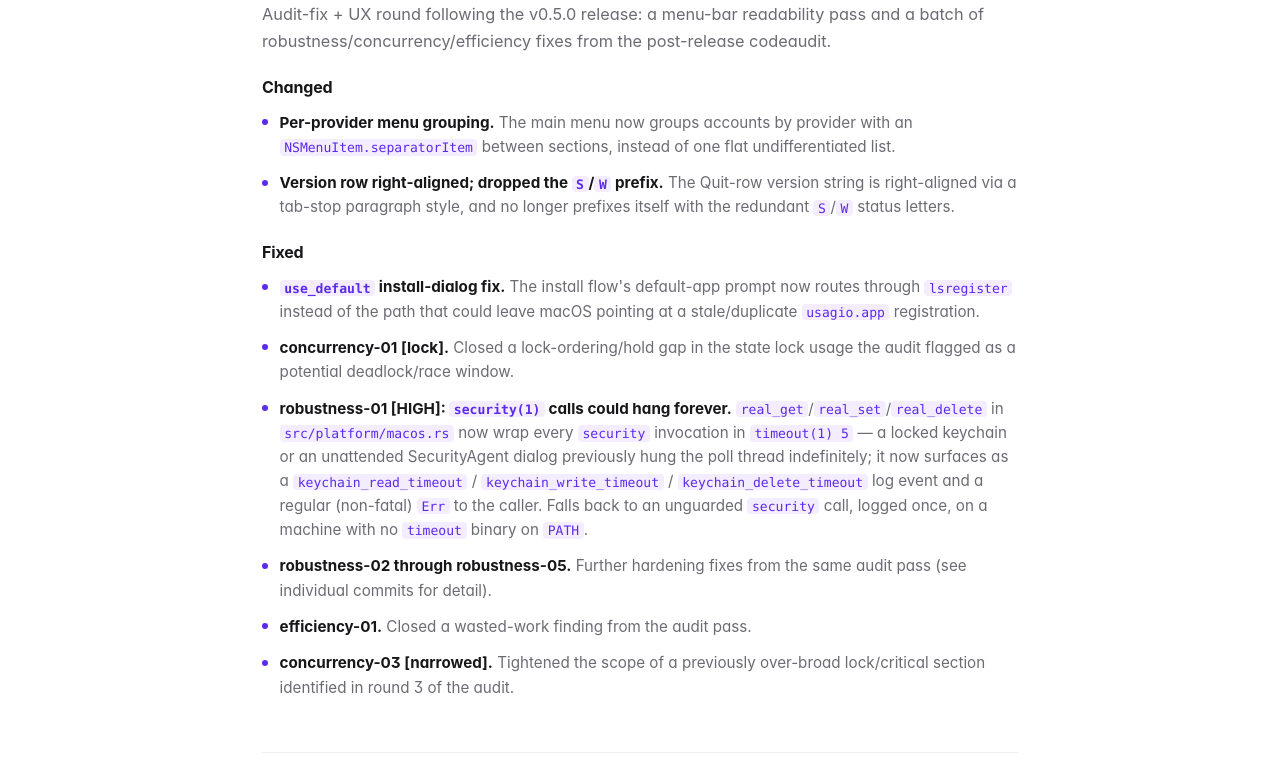
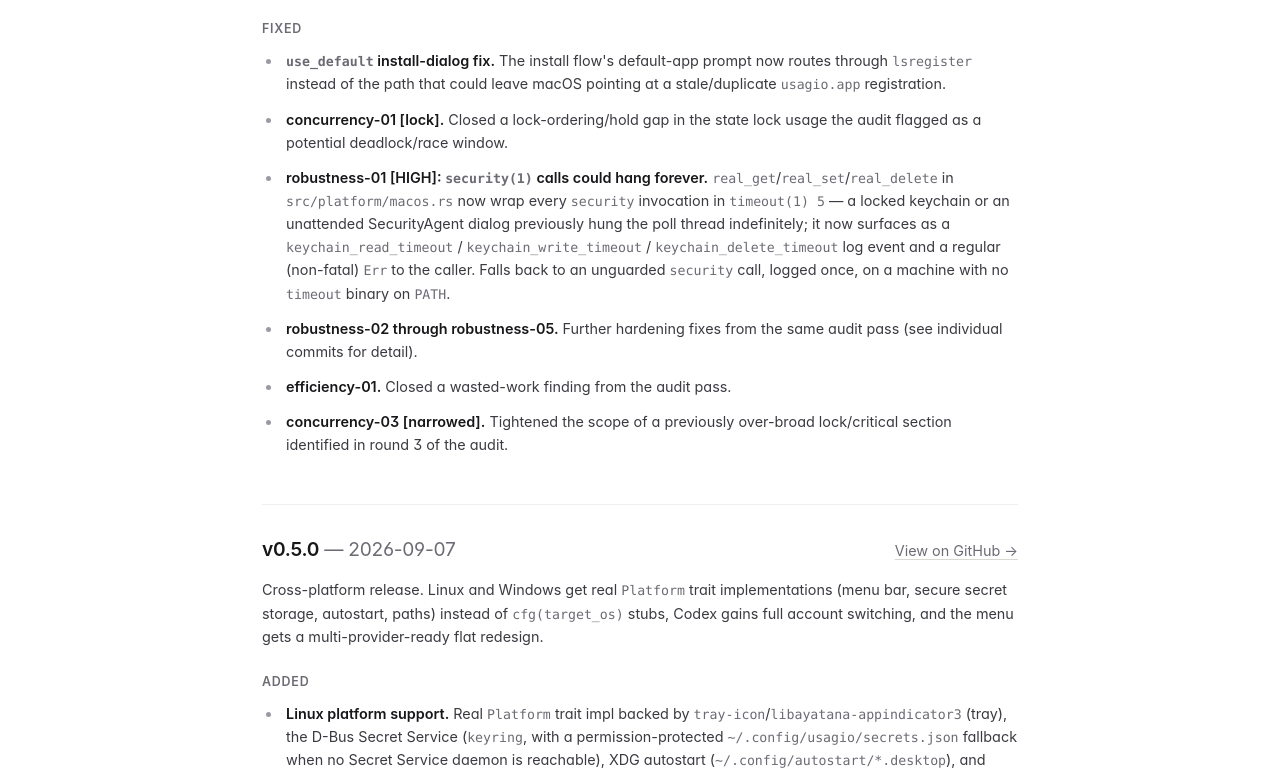
Before and after one commit to MattJackson/claude-usage, an Astro site in the folder web/: page /whats-new in a window 1280 px wide. Shown: the part 467-1240 px from the top of the page. Built offline with nearby package versions, Linux system fonts and the light colour scheme; Astro itself is replaced by a stand-in of ours.

Commit message:
web(whats-new): unify typography to 3 sizes, drop hero, tone down bullets
The changelog page was rendering ~10 distinct size/weight/color
combinations per entry — eyebrow pill, hero display, lede paragraph,
version header, inline date at 0.7em, accent-tinted <code> pills,
bold+colored links, 650-weight strong, dot-circle ::before bullets,
and h3 subsections at their own size — which read as visual noise
against dense release-note prose.

Consolidate to three type sizes: hero title, version header, body.
Everything else differentiates by weight/color/spacing only:
- Drop the eyebrow + lede intro (the URL is the context).
- Version header at 1.2rem / 600; date inline at same size, muted.
- Subsection h3s become uppercase tracked eyebrows in muted, not
  another distinct size.
- Inline <code> loses its accent-tint pill: mono, muted, body size.
- Standard disc bullets in muted; no accent ::before dots.
- <strong> back to 600 (was 650, which browsers don't hint well).
- Body links become underlined at body weight, not bold+accent.

```diff
--- a/web/src/pages/whats-new.astro
+++ b/web/src/pages/whats-new.astro
@@ -50,27 +50,17 @@ const entries = await Promise.all(
 ---
 <Base title={title} description={description} path="/whats-new/" current="whats-new">
 
-  <!-- ============ HERO ============ -->
-  <section class="cl-hero">
-    <div class="container container-narrow" style="text-align: center;">
-      <span class="eyebrow fade-up">Changelog</span>
-      <h1 class="h-display fade-up" style="font-size: clamp(2.2rem, 5vw, 3.4rem); margin-top: 0.5rem;">What's new</h1>
-      <p class="lede fade-up" style="margin: 1rem auto 0;">
-        Every usagio release, in one place — no need to hop over to GitHub.
-        Newest first.
-      </p>
-    </div>
-  </section>
-
   <!-- ============ ENTRIES ============ -->
   <section class="cl-section">
     <div class="container container-narrow">
+      <h1 class="cl-title fade-up">What's new</h1>
+
       {entries.map((entry, i) => (
         <>
           {i > 0 && <hr class="cl-divider" />}
           <article class="cl-entry fade-up">
             <div class="cl-entry-head">
-              <h2 class="h-section">
+              <h2 class="cl-version">
                 v{entry.version}{entry.date && <span class="cl-date"> — {entry.date}</span>}
               </h2>
               <a
@@ -90,15 +80,18 @@ const entries = await Promise.all(
 </Base>
 
 <style>
-  .cl-hero {
-    padding: clamp(3rem, 8vw, 5rem) 0 clamp(2rem, 5vw, 3rem);
-    background:
-      radial-gradient(70% 60% at 50% 0%, rgba(91,43,234,0.06), transparent 65%),
-      var(--bg);
-    border-bottom: var(--hairline);
+  .cl-section { padding: clamp(3rem, 7vw, 4.5rem) 0 clamp(4rem, 8vw, 6rem); }
+
+  .cl-title {
+    font-size: clamp(2rem, 4.4vw, 2.8rem);
+    line-height: 1.1;
+    letter-spacing: -0.03em;
+    font-weight: 700;
+    color: var(--ink);
+    margin: 0 0 2.5rem;
   }
-  .cl-section { padding: clamp(2.5rem, 6vw, 3.5rem) 0 clamp(4rem, 8vw, 6rem); }
-  .cl-entry { padding: 1.75rem 0; }
+
+  .cl-entry { padding: 1.5rem 0; }
   .cl-entry:first-of-type { padding-top: 0; }
   .cl-entry-head {
     display: flex;
@@ -106,17 +99,31 @@ const entries = await Promise.all(
     align-items: baseline;
     justify-content: space-between;
     gap: 0.75rem;
-    margin-bottom: 1.1rem;
+    margin-bottom: 1rem;
   }
-  .cl-entry-head .h-section { margin: 0; }
-  .cl-date { color: var(--muted); font-weight: 500; font-size: 0.7em; }
+
+  /* Version header — one size, one weight. Date is the same size, just muted. */
+  .cl-version {
+    font-size: 1.2rem;
+    line-height: 1.3;
+    letter-spacing: -0.015em;
+    font-weight: 600;
+    color: var(--ink);
+    margin: 0;
+  }
+  .cl-date { color: var(--muted); font-weight: 400; }
+
   .cl-gh-link {
-    color: var(--accent);
-    font-weight: 600;
+    color: var(--muted);
     font-size: var(--fs-sm);
+    font-weight: 400;
     white-space: nowrap;
+    text-decoration: underline;
+    text-decoration-color: var(--line-strong);
+    text-underline-offset: 3px;
   }
-  .cl-gh-link:hover { color: var(--accent-hover); }
+  .cl-gh-link:hover { color: var(--ink); text-decoration-color: currentColor; }
+
   .cl-divider {
     border: none;
     border-top: var(--hairline);
@@ -124,48 +131,68 @@ const entries = await Promise.all(
     opacity: 0.6;
   }
 
-  .cl-body :global(p) {
+  /* ---- body: ONE body size everywhere. Subsection h3s differentiate by
+     TREATMENT (uppercase + tracking + muted), not by another distinct size. */
+  .cl-body :global(p),
+  .cl-body :global(li) {
+    color: var(--ink-2);
+    font-size: var(--fs-sm);
+    line-height: 1.6;
+    font-weight: 400;
+    margin: 0 0 0.75rem;
+  }
+  .cl-body :global(p:last-child),
+  .cl-body :global(li:last-child) { margin-bottom: 0; }
+
+  .cl-body :global(h3) {
+    font-size: var(--fs-xs);
+    letter-spacing: var(--tracking-wide);
+    text-transform: uppercase;
     color: var(--muted);
-    line-height: 1.65;
+    font-weight: 600;
+    margin: 1.5rem 0 0.6rem;
+  }
+  .cl-body :global(h3:first-child) { margin-top: 0; }
+
+  /* Any deeper heading levels the markdown might carry — flatten to h3 look. */
+  .cl-body :global(h4),
+  .cl-body :global(h5),
+  .cl-body :global(h6) {
+    font-size: var(--fs-xs);
+    letter-spacing: var(--tracking-wide);
+    text-transform: uppercase;
+    color: var(--muted);
+    font-weight: 600;
+    margin: 1.25rem 0 0.5rem;
+  }
+
+  .cl-body :global(ul) {
+    list-style: disc;
+    padding-left: 1.25rem;
     margin: 0 0 1rem;
   }
-  .cl-body :global(h3) {
-    font-size: 1rem;
-    letter-spacing: -0.01em;
-    color: var(--ink);
-    margin: 1.25rem 0 0.6rem;
-  }
-  .cl-body :global(h3:first-child) { margin-top: 0; }
-  .cl-body :global(ul) {
-    list-style: none;
-    padding: 0;
-    margin: 0 0 1rem;
-    display: grid;
-    gap: 0.75rem;
-  }
-  .cl-body :global(li) {
-    color: var(--muted);
-    line-height: 1.6;
-    font-size: 0.95rem;
-    padding-left: 1.1rem;
-    position: relative;
-  }
-  .cl-body :global(li)::before {
-    content: "";
-    position: absolute; left: 0; top: 0.55em;
-    width: 6px; height: 6px; border-radius: 50%;
-    background: var(--accent);
-  }
-  .cl-body :global(li > ul) { margin-top: 0.5rem; }
-  .cl-body :global(strong) { color: var(--ink); font-weight: 650; }
+  .cl-body :global(li) { padding-left: 0.25rem; }
+  .cl-body :global(li::marker) { color: var(--muted-2); }
+  .cl-body :global(li > ul) { margin-top: 0.4rem; margin-bottom: 0; }
+
+  .cl-body :global(strong) { color: var(--ink); font-weight: 600; }
+
+  /* Inline code: mono font, muted color, same body size. No pill background. */
   .cl-body :global(code) {
     font-family: var(--font-mono);
-    font-size: 0.86em;
-    background: var(--accent-tint);
-    color: var(--accent);
-    padding: 0.05em 0.35em;
-    border-radius: 4px;
+    font-size: 0.92em;
+    color: var(--muted);
   }
-  .cl-body :global(a) { color: var(--accent); font-weight: 600; }
-  .cl-body :global(a:hover) { color: var(--accent-hover); }
+
+  /* Links: underlined at body weight, not bold + colored. */
+  .cl-body :global(a) {
+    color: var(--ink);
+    font-weight: 400;
+    text-decoration: underline;
+    text-decoration-color: var(--line-strong);
+    text-underline-offset: 2px;
+  }
+  .cl-body :global(a:hover) {
+    text-decoration-color: currentColor;
+  }
 </style>
```
